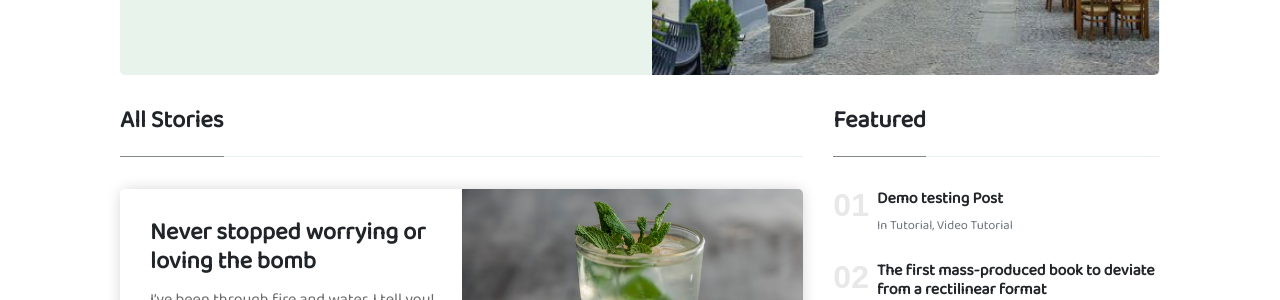
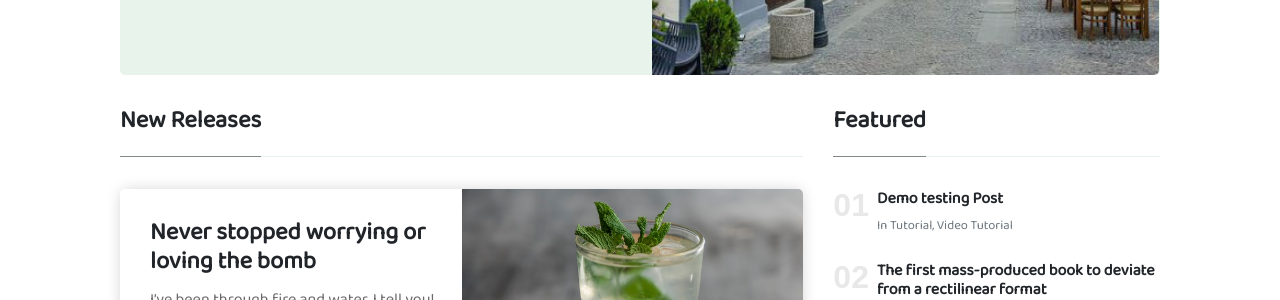
Before and after one commit to mohammed-akl/Aprende, a Jekyll site: the page built from index.md, in a window 1280 px wide and 900 px high, scrolled down 1084 px. Shown: the part 159-459 px from the top of the window. Built offline with Jekyll 4.4.1, drawn with Linux system fonts in a browser that asks for light colours; nearby versions of some CDN libraries; library files that are not in the unit come from our copies.

Commit message:
Update home.html

```diff
--- a/_layouts/home.html
+++ b/_layouts/home.html
@@ -168,7 +168,7 @@ description: "A place where one can read, share and write."
 
     <div class="col-md-8 main-loop">
 
-        <h4 class="font-weight-bold spanborder"><span>All Stories</span></h4>
+        <h4 class="font-weight-bold spanborder"><span>New Releases</span></h4>
 
         {% for post in site.tags.featured %}
 
```
